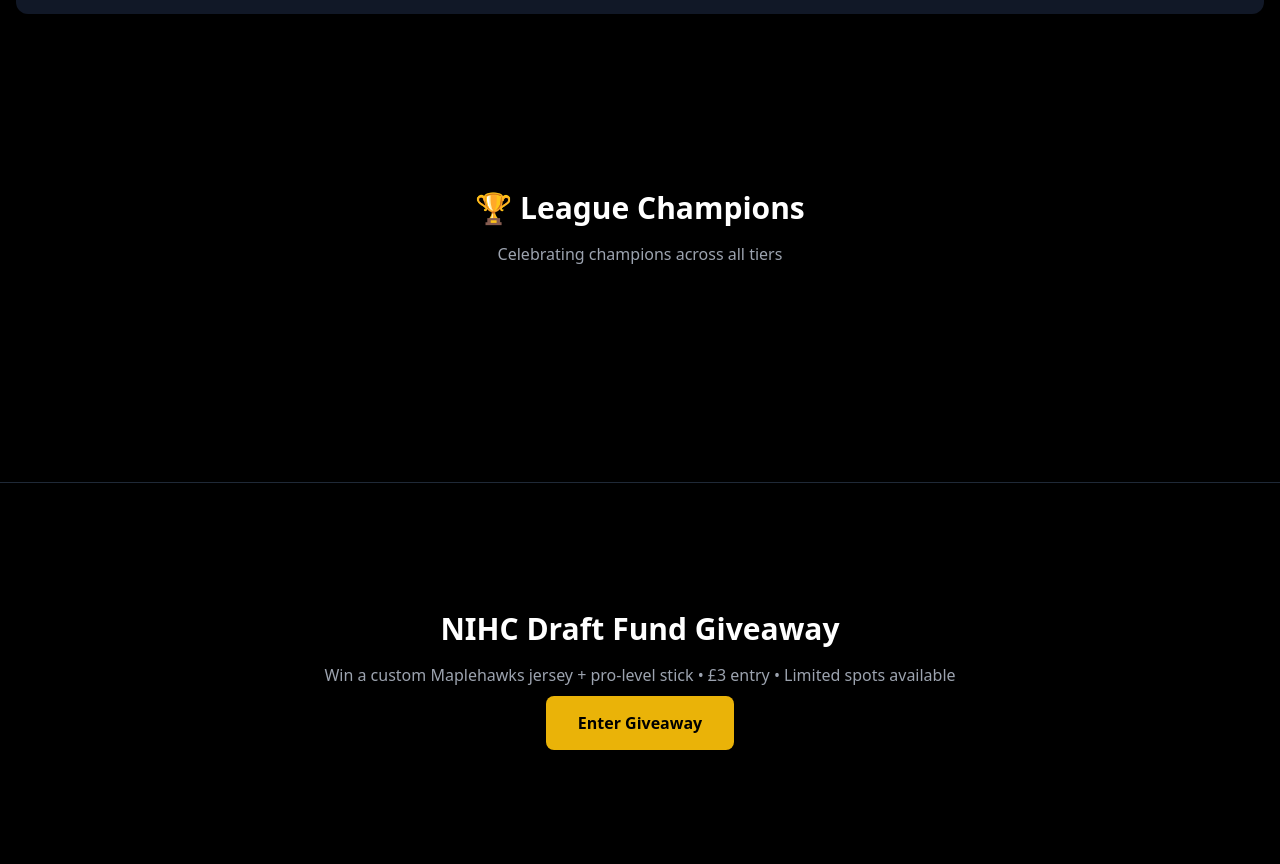
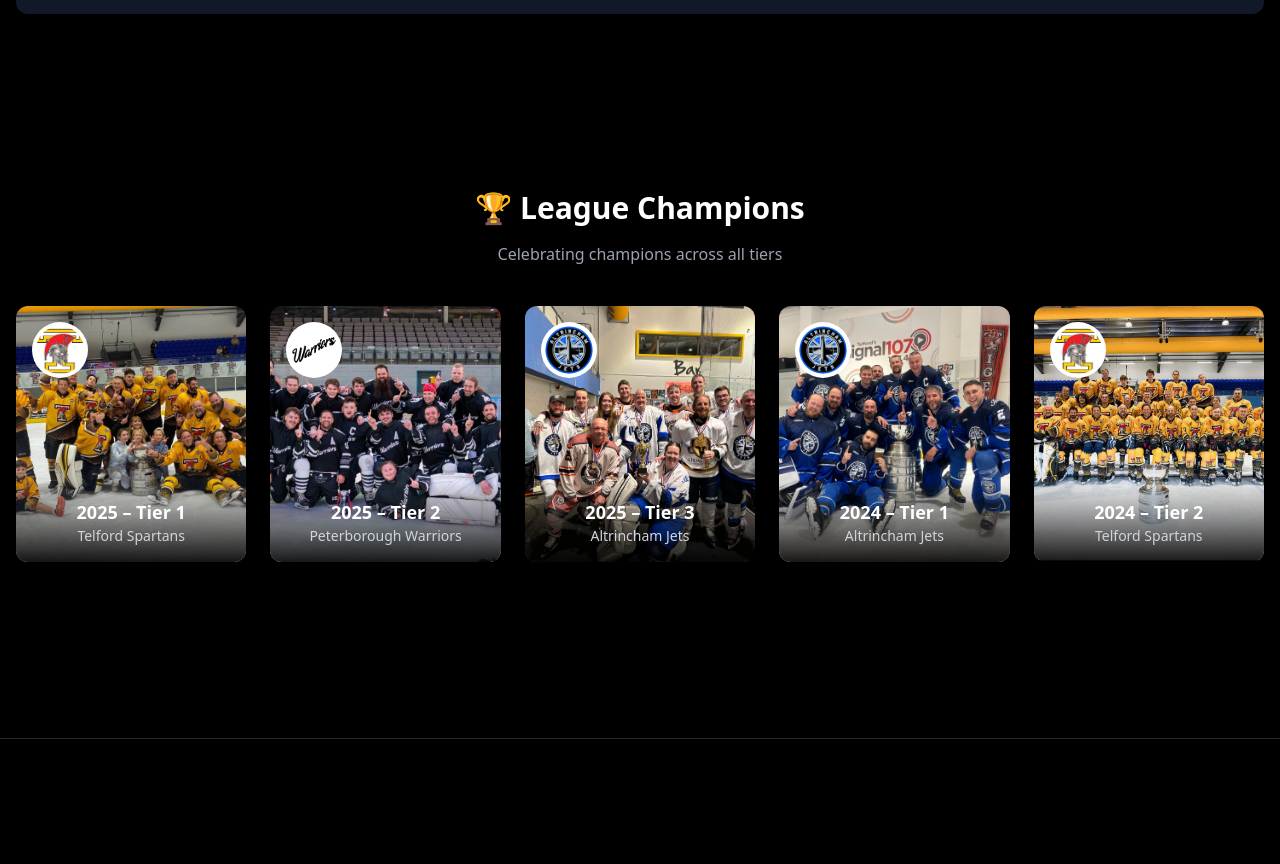
Before and after one commit to pgarv34/National-Ice-Hockey-Club, a plain HTML site: page index.html in a window 1280 px wide. Shown: the part 1978-2842 px from the top of the page. Drawn offline with nearby package versions, Linux system fonts and the light colour scheme.

Commit message:
Update index.html

```diff
--- a/index.html
+++ b/index.html
@@ -98,18 +98,69 @@
   </div>
 </section>
 
-<!-- GALLERY (FIXED SPACING) -->
-<section id="gallery" class="max-w-7xl mx-auto py-24 px-4 mb-10">
+<!-- GALLERY -->
+<section id="gallery" class="max-w-7xl mx-auto py-24 px-4">
+
   <h2 class="text-3xl font-bold mb-4 text-center">🏆 League Champions</h2>
   <p class="text-center text-gray-400 mb-10">
     Celebrating champions across all tiers
   </p>
 
+  <!-- GRID -->
   <div class="grid grid-cols-1 sm:grid-cols-2 md:grid-cols-3 lg:grid-cols-5 gap-6">
 
-    <!-- Your existing cards stay here -->
+    <!-- CARD 1 -->
+    <div class="group relative overflow-hidden rounded-xl">
+      <img src="./telford-team.jpg" class="w-full h-64 object-cover">
+      <img src="./spartans.png" class="absolute top-4 left-4 w-14 h-14 bg-white p-1 rounded-full">
+      <div class="absolute bottom-0 bg-gradient-to-t from-black/90 to-transparent w-full p-4 text-center">
+        <p class="font-bold text-lg">2025 – Tier 1</p>
+        <p class="text-sm text-gray-300">Telford Spartans</p>
+      </div>
+    </div>
 
-  </div>
+    <!-- CARD 2 -->
+    <div class="group relative overflow-hidden rounded-xl">
+      <img src="./warriors-team.jpg" class="w-full h-64 object-cover">
+      <img src="./warriors.png" class="absolute top-4 left-4 w-14 h-14 bg-white p-1 rounded-full">
+      <div class="absolute bottom-0 bg-gradient-to-t from-black/90 to-transparent w-full p-4 text-center">
+        <p class="font-bold text-lg">2025 – Tier 2</p>
+        <p class="text-sm text-gray-300">Peterborough Warriors</p>
+      </div>
+    </div>
+
+    <!-- CARD 3 -->
+    <div class="group relative overflow-hidden rounded-xl">
+      <img src="./jets-team.jpg" class="w-full h-64 object-cover">
+      <img src="./jets.png" class="absolute top-4 left-4 w-14 h-14 bg-white p-1 rounded-full">
+      <div class="absolute bottom-0 bg-gradient-to-t from-black/90 to-transparent w-full p-4 text-center">
+        <p class="font-bold text-lg">2025 – Tier 3</p>
+        <p class="text-sm text-gray-300">Altrincham Jets</p>
+      </div>
+    </div>
+
+    <!-- CARD 4 -->
+    <div class="group relative overflow-hidden rounded-xl">
+      <img src="./jets-2024.jpg" class="w-full h-64 object-cover">
+      <img src="./jets.png" class="absolute top-4 left-4 w-14 h-14 bg-white p-1 rounded-full">
+      <div class="absolute bottom-0 bg-gradient-to-t from-black/90 to-transparent w-full p-4 text-center">
+        <p class="font-bold text-lg">2024 – Tier 1</p>
+        <p class="text-sm text-gray-300">Altrincham Jets</p>
+      </div>
+    </div>
+
+    <!-- CARD 5 -->
+    <div class="group relative overflow-hidden rounded-xl">
+      <img src="./spartans-2024.jpg" class="w-full h-64 object-cover">
+      <img src="./spartans.png" class="absolute top-4 left-4 w-14 h-14 bg-white p-1 rounded-full">
+      <div class="absolute bottom-0 bg-gradient-to-t from-black/90 to-transparent w-full p-4 text-center">
+        <p class="font-bold text-lg">2024 – Tier 2</p>
+        <p class="text-sm text-gray-300">Telford Spartans</p>
+      </div>
+    </div>
+
+  </div> <!-- ✅ THIS WAS LIKELY MISSING -->
+
 </section>
 
 <!-- GIVEAWAY (FIXED SPACING) -->
```
